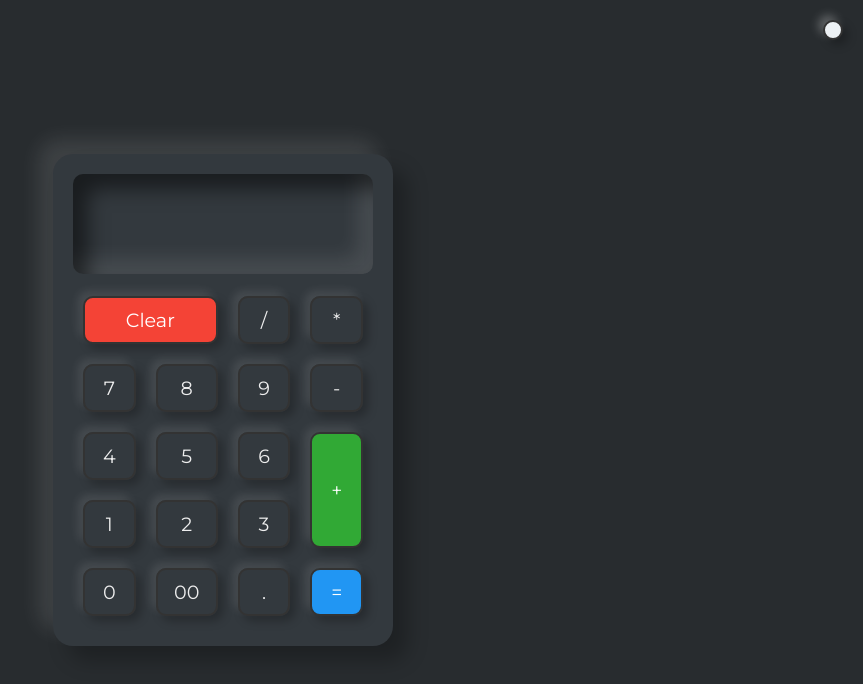
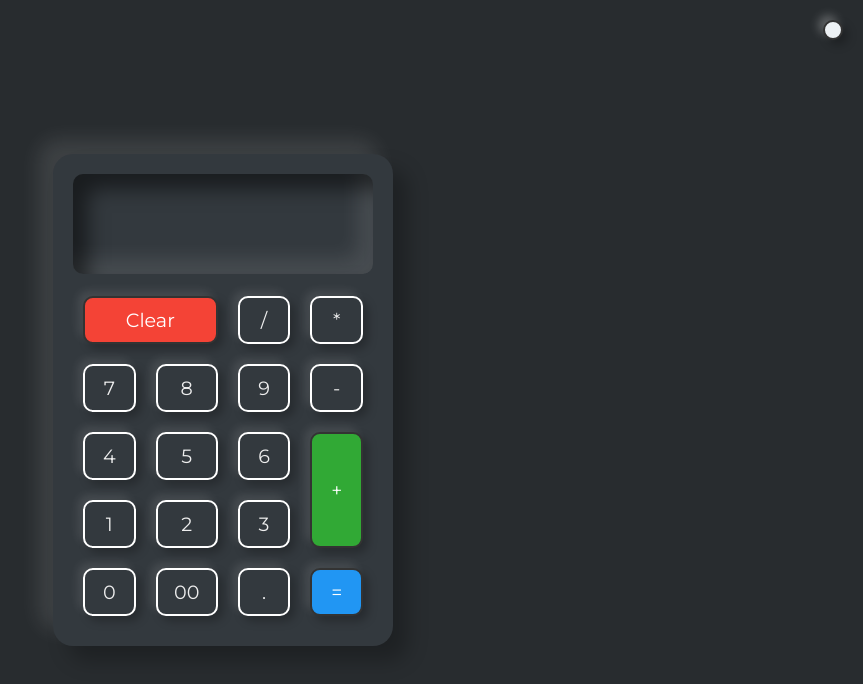
Before and after one commit to Tochukwu-Elijah/claculator-d-w-.js, a plain HTML site: page index.html in a window 1280 px wide. Both pictures are taken after a click on the element 1250 px from the left and 30 px from the top of the page. Shown: the whole page, without its empty margins (417-1280 px from the left). Drawn offline with Linux system fonts and the light colour scheme.

Commit message:
Update style.css

```diff
--- a/style.css
+++ b/style.css
@@ -128,7 +128,7 @@ body {
 
 .dark .calculator .buttons span {
   color: #eee;
-  border: 2px solid #333;
+  border: 2px solid #fff;
   box-shadow: 5px 5px 10px rgba(0, 0, 0, 0.25),
     -5px -5px 10px rgba(255, 255, 255, 0.1);
 }
```
